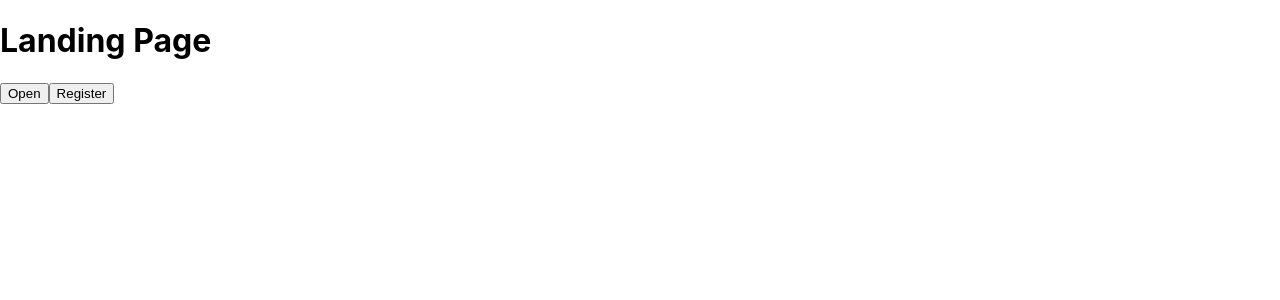
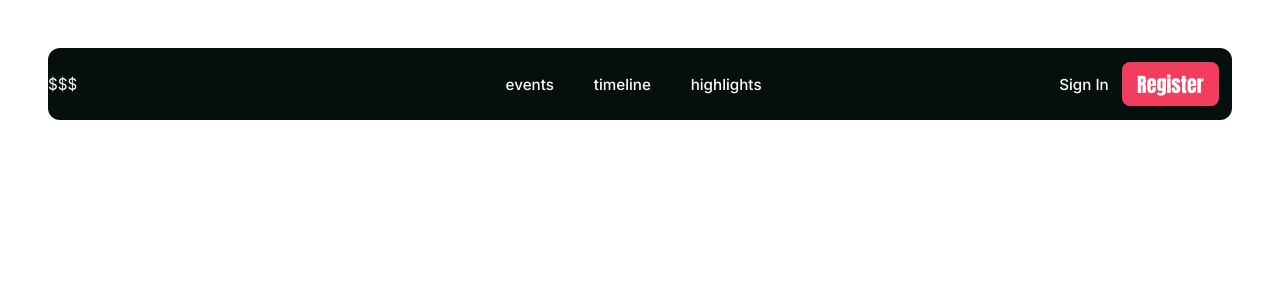
Before and after one commit to Pritam-coder884/xtasy-technofest2023, a React (Create React App) app: page / in a window 1280 px wide. Shown: the top 300 px of the page. Built offline with nearby package versions, Linux system fonts and the light colour scheme.

Commit message:
navbar created

```diff
--- a/package.json
+++ b/package.json
@@ -16,6 +16,7 @@
     "redux": "^4.2.1",
     "redux-logger": "^3.0.6",
     "redux-thunk": "^2.4.2",
+    "sass": "^1.61.0",
     "styled-components": "^5.3.9",
     "web-vitals": "^2.1.4"
   },
--- a/src/App.js
+++ b/src/App.js
@@ -2,13 +2,14 @@ import React from 'react'
 import Home from "./routes/Home";
 import {BrowserRouter} from "react-router-dom";
 import "react-toastify/dist/ReactToastify.css";
-
+import Navbar from './component/navbar/Navbar';
 const App = () => {
   return (
     <div>
-      <BrowserRouter>
+      {/* <BrowserRouter>
         <Home />
-      </BrowserRouter>
+      </BrowserRouter> */}
+      <Navbar/>
     </div>
   )
 }
--- a/src/component/modals/Modal.jsx
+++ b/src/component/modals/Modal.jsx
@@ -1,5 +1,5 @@
 import React from "react";
-import "./Modal.css";
+import "./Modal.scss";
 
 const Modal = ({ handleClose, show, children }) => {
   const showHideClassName = show ? "modal display-block" : "modal display-none";
--- /dev/null
+++ b/src/component/navbar/Navbar.jsx
@@ -0,0 +1,44 @@
+import React from 'react'
+import './Navbar.scss'
+import { useState } from 'react'
+
+
+const Navbar = () => {
+  const [navBtn,setNavBtn]=useState(false);
+  return (
+    <>
+    <div className='Navbar'>
+        <div className='Nav'>
+        <div className='Logo'>$$$</div>
+        <div className='navContent1'>
+            <div>events</div>
+            <div>timeline</div>
+            <div>highlights</div>
+        </div>
+        <div className='navButton'>
+            <div>Sign In</div>
+            <div className='regButton'>Register</div>
+        </div>
+        <div className='hamBtn'>
+        <button className='navBtn' onClick={()=>setNavBtn(!navBtn)}>
+        <img src="../../Assets/images/navbutton.png" alt="" className="navButton"/>
+        </button>
+        </div>
+    </div>
+    </div>
+    {navBtn &&
+      <div className='nav2'>
+        <div className='navContent2'>
+            <div className='navButton2'>events</div>
+            <div className='navButton2'>timeline</div>
+            <div className='navButton2'>highlights</div>
+            <div className='navButton2'>Sign In</div>
+            <div className='regButton2'>Register</div>
+      </div>
+      </div>
+      }
+      </>
+  )
+}
+
+export default Navbar
--- /dev/null
+++ b/src/component/navbar/Navbar.scss
@@ -0,0 +1,111 @@
+@import url('https://fonts.googleapis.com/css2?family=Inter:wght@500&family=Roboto:wght@100&display=swap');
+@import url('https://fonts.googleapis.com/css2?family=Anton&family=Inter:wght@500&family=Roboto:wght@100&display=swap');
+
+.Navbar{
+    margin: 3rem;
+    display:flex;
+    justify-content: center;
+    align-items: center;
+    margin-bottom: 0.5rem;
+}
+.Logo{
+    width:10rem;
+}
+.Nav{
+    display: flex;
+    justify-content: space-between;
+    align-items: center;
+    font-size: 0.95rem;
+    background: #040F0E;
+    width: 90rem;
+    height: 4.5rem;
+    border-radius:12px;
+    color:#FFFFFF;
+}
+.navContent1{
+    display:flex;
+    justify-content: space-between;
+    width: 16rem;
+    font-family: 'Inter', sans-serif;
+    font-weight: 500;
+    align-items: center;
+    color:#FFFFFF;
+
+}
+.navContent2{
+    display: flex;
+    flex-direction: column;
+    border: #FFFFFF;
+    align-items: center;
+    justify-content: center;
+    background: #040F0E;
+    color:#FFFFFF;
+    width: 15rem;
+    border-radius:12px;
+}
+.navButton{
+    height:1rem;
+}
+.navButton{
+    display: flex;
+    align-items: center;
+    font-family: 'Inter', sans-serif;
+    justify-content: space-between;
+    width:10rem;
+    padding-right: 0.8rem;
+    color: #FFFFFF;
+}
+.regButton{
+    font-family: 'Anton', sans-serif;
+    color:#FFFFFF;
+    padding: 8px 12px;
+    gap: 8px;
+    width: 4.6rem;
+    height: 1.7rem;
+    background: #F33D5E;
+    border-radius: 8px;
+    display: flex;
+    align-items: center;
+    justify-content: center;
+    font-size: 1.25rem;
+}
+.navButton2{
+    padding: 1rem;
+    background-color: #040F0E;
+}
+.nav2{
+    display: flex;
+    justify-content: center;
+}
+.regButton2{
+    background: #F33D5E;
+    font-family: 'Anton', sans-serif;
+    color:#FFFFFF;
+    width: 15rem;
+    display: flex;
+    justify-content: center;
+    border-radius: 12px;
+    padding-top: 1rem;
+    padding-bottom: 1rem;
+}
+.hamBtn{
+    margin-right: 1rem;
+}
+@media (max-width: 840px){
+    .Logo{
+        width:5rem;
+    }
+}
+@media (max-width: 700px){
+    .navContent1,.navButton{
+        display: none;
+    }
+}
+@media (min-width: 700px){
+    .hamBtn{
+        display:none;
+    }
+    .navContent2{
+        display: none;
+    }
+}
--- a/src/index.js
+++ b/src/index.js
@@ -1,6 +1,6 @@
 import React from "react";
 import ReactDOM from "react-dom/client";
-import "./index.css";
+import "./index.scss";
 import App from "./App";
 import reportWebVitals from "./reportWebVitals";
 import { Provider } from "react-redux";
--- a/src/pages/Register/Register.jsx
+++ b/src/pages/Register/Register.jsx
@@ -1,7 +1,7 @@
 import React, {useState,useEffect } from "react";
 import {useNavigate,Link} from "react-router-dom";
 import { useDispatch,useSelector } from "react-redux";
-import "../login/Login.css";
+import "../login/Login.scss";
 import { registerInitiate } from "../../Redux/action";
 import { ToastContainer } from "react-toastify";
 
--- a/src/pages/login/Login.jsx
+++ b/src/pages/login/Login.jsx
@@ -1,5 +1,5 @@
 import React,{useState} from "react";
-import "./Login.css";
+import "./Login.scss";
 import { Link } from "react-router-dom";
 
 const Login = () => {
```
Also changed, not shown: src/Assets/images/navbutton.png (added), src/component/modals/Modal.scss (renamed from src/component/modals/Modal.css), src/index.scss (renamed from src/index.css), src/pages/login/Login.scss (renamed from src/pages/login/Login.css), 1 other file (tests, documents, lock files or other folders).
